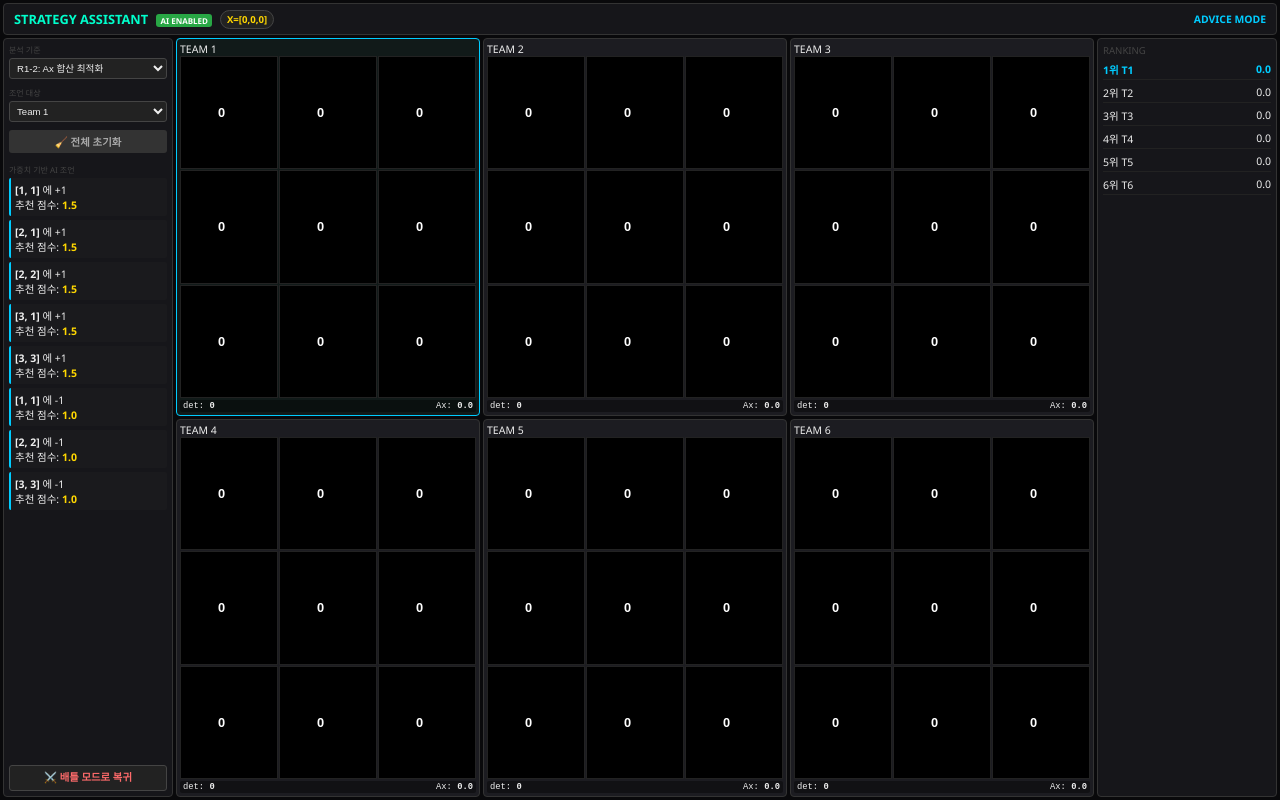
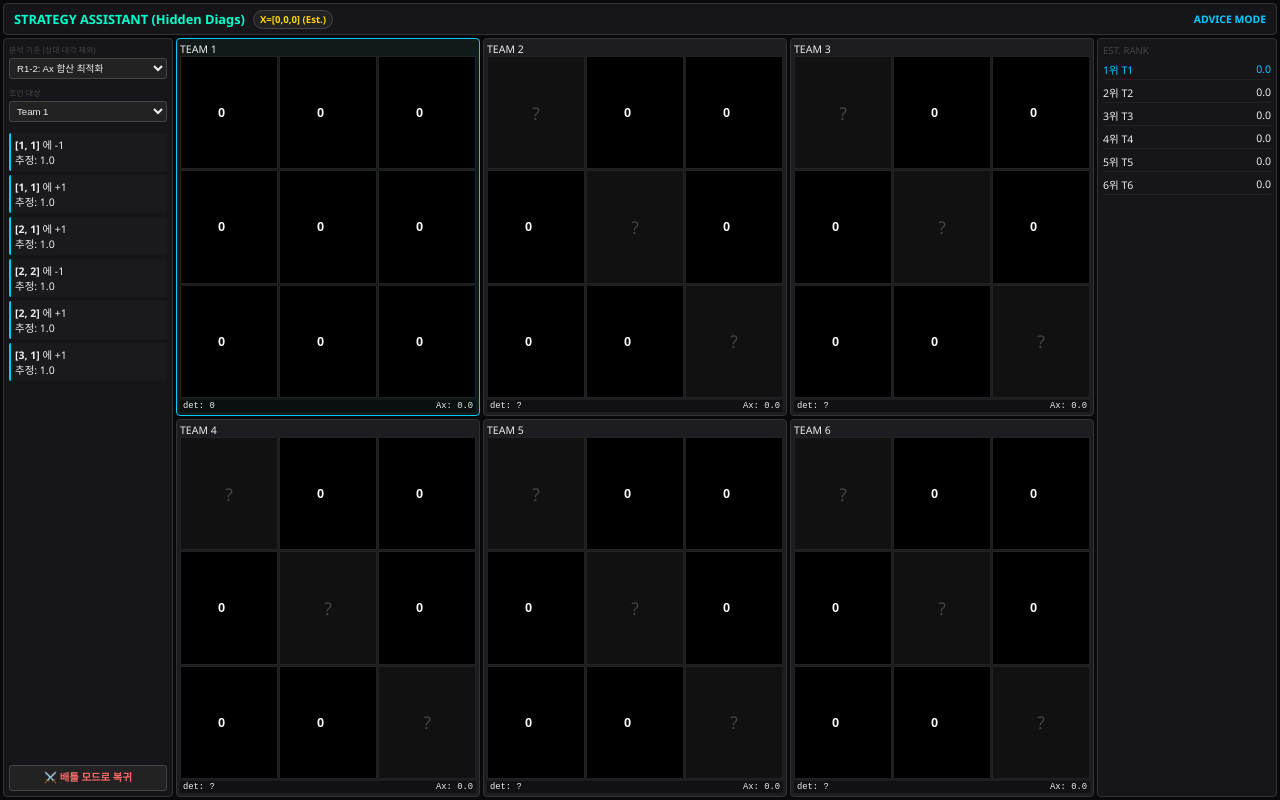
Before and after one commit to yoonsung081/matrix-zero-project, a website: page advice.html in a window 1280 px wide. Drawn offline with Linux system fonts and the light colour scheme.

Commit message:
조언 모드 UI 개선 및 대각선 정보 숨김 기능 추가

```diff
--- a/advice.html
+++ b/advice.html
@@ -3,7 +3,7 @@
 <head>
     <meta charset="UTF-8">
     <meta name="viewport" content="width=device-width, initial-scale=1.0, maximum-scale=1.0, user-scalable=no">
-    <title>Matrix Strategy: Assistant (AI Weights)</title>
+    <title>Matrix Strategy: Assistant (Limited Info)</title>
     <script>
         window.addEventListener('unhandledrejection', e => {
             if (e.reason && e.reason.message && (e.reason.message.includes('message channel closed') || e.reason.message.includes('listener indicated'))) {
@@ -20,109 +20,116 @@
         .hud-item { padding: 2px 6px; border-radius: 10px; background: #222; border: 1px solid #444; font-weight: bold; font-size: 0.6rem; }
         .sidebar, .analysis-bar { background: #16161a; border-radius: 4px; padding: 5px; display: flex; flex-direction: column; gap: 3px; border: 1px solid #333; overflow: hidden; }
         .main-content { display: grid; grid-template-columns: repeat(3, 1fr); grid-template-rows: repeat(2, 1fr); gap: 3px; height: 100%; min-width: 0; }
-        .team-card { background: #1c1c21; border: 1px solid #333; border-radius: 4px; padding: 3px; display: flex; flex-direction: column; justify-content: space-between; }
+        .team-card { background: #1c1c21; border: 1px solid #333; border-radius: 4px; padding: 3px; display: flex; flex-direction: column; justify-content: space-between; position: relative; }
         .team-card.is-focus { border-color: #0cf; background: #111a19; }
         .matrix-grid { display: grid; grid-template-columns: repeat(3, 1fr); gap: 1px; flex-grow: 1; }
         .matrix-grid input { width: 100%; height: 100%; text-align: center; background: #000; color: #fff; border: 1px solid #222; font-size: 0.8rem; font-weight: bold; }
         .det-box { margin-top: 2px; padding: 1px 3px; background: rgba(0,0,0,0.4); border-radius: 2px; display: flex; justify-content: space-between; font-size: 0.55rem; font-family: monospace; }
         .btn { width: 100%; padding: 4px; border-radius: 3px; border: none; cursor: pointer; font-weight: bold; font-size: 0.65rem; }
-        .btn-danger { background: #333; color: #aaa; }
         .btn-page { background: #222; border: 1px solid #444; color: #ff6b6b; margin-top: auto; text-decoration: none; text-align: center; line-height: 1.5; }
         .rec-item { background: #1a1a1d; border-left: 2px solid #0cf; padding: 4px; margin-bottom: 4px; border-radius: 2px; }
         .rec-pos { color: #0cf; font-weight: bold; font-size: 0.7rem; }
-        .rec-val { color: #ffd700; font-weight: bold; }
         select { width: 100%; background: #222; color: #eee; border: 1px solid #444; padding: 3px; font-size: 0.6rem; border-radius: 3px; }
-        .ai-badge { background: #6f42c1; color: #fff; padding: 1px 4px; border-radius: 3px; font-size: 0.5rem; margin-left: 5px; vertical-align: middle; }
+        .cell-wrapper { position: relative; width: 100%; height: 100%; }
+        .diag-mask { position: absolute; inset: 0; background: #111; border: 1px solid #222; display: flex; align-items: center; justify-content: center; color: #444; font-size: 1.1rem; pointer-events: none; z-index: 5; }
     </style>
 </head>
 <body>
 <div class="app-container">
     <header>
-        <h1>STRATEGY ASSISTANT <span class="ai-badge" id="ai-status">WAIT...</span></h1>
-        <div id="hud-x" class="hud-item" style="color:#ffd700">X=[0,0,0]</div>
+        <h1>STRATEGY ASSISTANT (Hidden Diags)</h1>
+        <div id="hud-x" class="hud-item" style="color:#ffd700">X=Unknown</div>
         <div style="margin-left:auto; font-weight:bold; color:#0cf; font-size:0.65rem;">ADVICE MODE</div>
     </header>
     <div class="sidebar">
-        <div style="font-size:0.5rem; color:#444;">분석 기준</div>
+        <div style="font-size:0.5rem; color:#444;">분석 기준 (상대 대각 제외)</div>
         <select id="round-select" onchange="updateHUD()">
             <option value="1">R1-2: Ax 합산 최적화</option>
             <option value="3">R3-5: 행렬식 생존 최적화</option>
         </select>
         <div style="font-size:0.5rem; color:#444; margin-top:5px;">조언 대상</div>
-        <select id="focus-team" onchange="setFocus()">
-            <option value="0">Team 1</option>
-            <option value="1">Team 2</option>
-            <option value="2">Team 3</option>
-            <option value="3">Team 4</option>
-            <option value="4">Team 5</option>
-            <option value="5">Team 6</option>
-        </select>
-        <button class="btn btn-danger" style="margin-top:5px;" onclick="clearAll()">🧹 전체 초기화</button>
-        <div style="font-size:0.5rem; color:#444; margin-top:8px;">가중치 기반 AI 조언</div>
-        <div id="recommendations" style="flex-grow:1; overflow-y:auto;"></div>
+        <select id="focus-team" onchange="setFocus()"><option value="0">Team 1</option><option value="1">Team 2</option><option value="2">Team 3</option><option value="3">Team 4</option><option value="4">Team 5</option><option value="5">Team 6</option></select>
+        <div id="recommendations" style="flex-grow:1; overflow-y:auto; margin-top:8px;"></div>
         <a href="index.html" class="btn btn-page">⚔️ 배틀 모드로 복귀</a>
     </div>
     <div class="main-content" id="matrix-container"></div>
     <div class="analysis-bar" id="ranking-content"></div>
 </div>
 <script>
+    const DIAG = [0, 4, 8];
     let focusIdx = 0, weights = null;
+
     async function loadWeights() {
-        try {
-            const res = await fetch('./strategy_weights.json');
-            if(res.ok) {
-                const data = await res.json();
-                weights = data.weights;
-                document.getElementById('ai-status').textContent = 'AI ENABLED';
-                document.getElementById('ai-status').style.background='#28a745';
-            } else throw 1;
-        } catch(e) { document.getElementById('ai-status').textContent = 'HEURISTIC'; }
+        try { const res = await fetch('./strategy_weights.json'); if(res.ok) { weights = (await res.json()).weights; } } catch(e) {}
         updateHUD();
     }
+
     function calculateDet(m) { return m[0]*(m[4]*m[8]-m[5]*m[7]) - m[1]*(m[3]*m[8]-m[5]*m[6]) + m[2]*(m[3]*m[7]-m[4]*m[6]); }
-    function calculateX(mats) { let x=[0,0,0]; for(let i=0; i<3; i++) x[i]=Math.floor(mats.reduce((s,m)=>s+m[i*4],0)/6); return x; }
     function axSum(m, x) { return m[0]*x[0]+m[1]*x[1]+m[2]*x[2]+m[3]*x[0]+m[4]*x[1]+m[5]*x[2]+m[6]*x[0]+m[7]*x[1]+m[8]*x[2]; }
-    function getMatrices() {
+
+    function getMatricesWithHiding() {
         let all = [];
         for(let t=0; t<6; t++) {
-            let m = []; for(let i=0; i<9; i++) m.push(parseInt(document.getElementById(`t${t}-c${i}`).value) || 0);
+            let m = [];
+            for(let i=0; i<9; i++) {
+                let v = parseInt(document.getElementById(`t${t}-c${i}`).value) || 0;
+                // 상대방(T2-6)의 대각선은 조언 엔진이 모른다고 가정 (0으로 처리)
+                if(t > 0 && DIAG.includes(i)) m.push(0);
+                else m.push(v);
+            }
             all.push(m);
         }
         return all;
     }
+
     function updateHUD() {
-        const mats = getMatrices(), x = calculateX(mats), r = parseInt(document.getElementById('round-select').value);
+        const mats = getMatricesWithHiding();
+        const realMats = Array.from({length:6}, (_, t) => Array.from({length:9}, (__, i) => parseInt(document.getElementById(`t${t}-c${i}`).value)||0));
+
+        // 전역 벡터 X 계산 (상대 대각 제외)
+        let x = [0,0,0];
+        for(let i=0; i<3; i++) {
+            // Team 1(나)의 대각은 확실히 앎, 나머지는 0으로 추정 (또는 현재 아는 대각만 합산)
+            x[i] = Math.floor(mats.reduce((s, m) => s + m[i*4], 0) / 6);
+        }
+        document.getElementById('hud-x').textContent = `X=[${x.join(',')}] (Est.)`;
+
+        const r = parseInt(document.getElementById('round-select').value);
         mats.forEach((m, t) => {
             const d = calculateDet(m), ax = axSum(m, x);
-            document.getElementById(`det-${t}`).innerHTML = `<span>det: <b>${d}</b></span><span>Ax: <b>${ax.toFixed(1)}</b></span>`;
+            document.getElementById(`det-${t}`).innerHTML = `<span>det: ${t===0?d:'?'}</span><span>Ax: ${ax.toFixed(1)}</span>`;
         });
+
         const ranking = mats.map((m,i)=>({i, s: r<=2?axSum(m,x):calculateDet(m)})).sort((a,b)=>b.s-a.s);
-        let h = `<div style="font-size:0.6rem; color:#444;">RANKING</div>`;
-        ranking.forEach((rk, rank) => { h += `<div style="display:flex; justify-content:space-between; padding:2px 0; border-bottom:1px solid #222; ${rk.i===focusIdx?'color:#0cf; font-weight:bold;':''}"><span>${rank+1}위 T${rk.i+1}</span><span>${rk.s.toFixed(1)}</span></div>`; });
+        let h = `<div style="font-size:0.6rem; color:#444;">EST. RANK</div>`;
+        ranking.forEach((rk, rank) => { h += `<div style="display:flex; justify-content:space-between; padding:2px 0; border-bottom:1px solid #222; ${rk.i===focusIdx?'color:#0cf;':''}"><span>${rank+1}위 T${rk.i+1}</span><span>${rk.s.toFixed(1)}</span></div>`; });
         document.getElementById('ranking-content').innerHTML = h;
-        document.getElementById('hud-x').textContent = `X=[${x.join(',')}]`;
 
         let myM = mats[focusIdx], recs = [];
         for(let i=0; i<9; i++) {
             for(let d of [-1, 1]) {
                 let n = [...myM]; n[i]+=d;
-                let nX = calculateX(mats.map((m,idx)=>idx===focusIdx?n:m));
-                let baseS = r<=2?axSum(n,nX):calculateDet(n);
-                let score = baseS;
-                if(weights && weights[i]) score += (weights[i][n[i]] || 0) * 1.5;
-                recs.push({i, d, s: score});
+                let nX = calculateXEst(mats.map((m,idx)=>idx===focusIdx?n:m));
+                let s = r<=2?axSum(n,nX):calculateDet(n);
+                if(weights && weights[i]) s += (weights[i][n[i]] || 0);
+                recs.push({i, d, s});
             }
         }
         recs.sort((a,b)=>b.s-a.s);
         let rh = '';
-        recs.slice(0, 8).forEach(rec => { rh += `<div class="rec-item"><b>[${Math.floor(rec.i/3)+1}, ${rec.i%3+1}]</b> 에 ${rec.d>0?'+1':'-1'}<br>추천 점수: <span class="rec-val">${rec.s.toFixed(1)}</span></div>`; });
+        recs.slice(0, 6).forEach(rec => { rh += `<div class="rec-item"><b>[${Math.floor(rec.i/3)+1}, ${rec.i%3+1}]</b> 에 ${rec.d>0?'+1':'-1'}<br>추정: ${rec.s.toFixed(1)}</div>`; });
         document.getElementById('recommendations').innerHTML = rh;
     }
+
+    function calculateXEst(mats) {
+        let x=[0,0,0]; for(let i=0; i<3; i++) x[i]=Math.floor(mats.reduce((s,m)=>s+m[i*4],0)/6); return x;
+    }
+
     function setFocus() { focusIdx = parseInt(document.getElementById('focus-team').value); document.querySelectorAll('.team-card').forEach((c,i)=>c.classList.toggle('is-focus', i===focusIdx)); updateHUD(); }
-    function clearAll() { document.querySelectorAll('input').forEach(inp => inp.value = 0); updateHUD(); }
+
     const container = document.getElementById('matrix-container');
     for(let t=0; t<6; t++) {
-        const card = document.createElement('div'); card.className = `team-card ${t===focusIdx?'is-focus':''}`; card.dataset.team = t;
+        const card = document.createElement('div'); card.className = `team-card ${t===focusIdx?'is-focus':''}`;
         card.innerHTML = `<div class="team-card-header"><span class="team-name">TEAM ${t+1}</span></div><div class="matrix-grid"></div><div class="det-box" id="det-${t}"></div>`;
         const grid = card.querySelector('.matrix-grid');
         for(let i=0; i<9; i++) {
@@ -131,6 +138,10 @@
             inp.addEventListener('input', updateHUD);
             inp.addEventListener('focus', function() { this.select(); });
             wrap.appendChild(inp);
+            if(t>0 && DIAG.includes(i)) {
+                const mask = document.createElement('div'); mask.className = 'diag-mask'; mask.textContent = '?';
+                wrap.appendChild(mask);
+            }
             grid.appendChild(wrap);
         }
         container.appendChild(card);
```
Also changed, not shown: index.html (+46 -54 lines).
